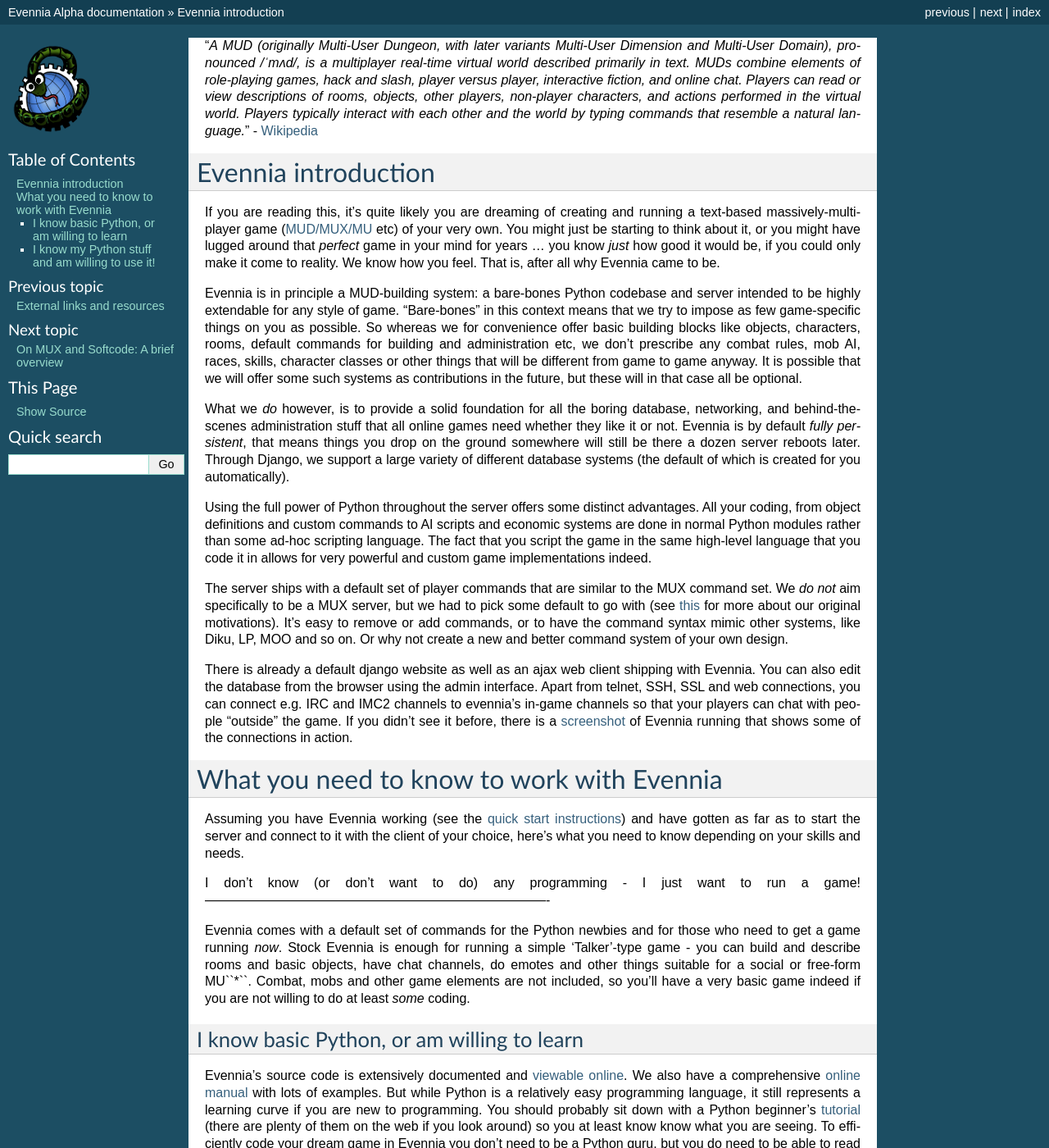
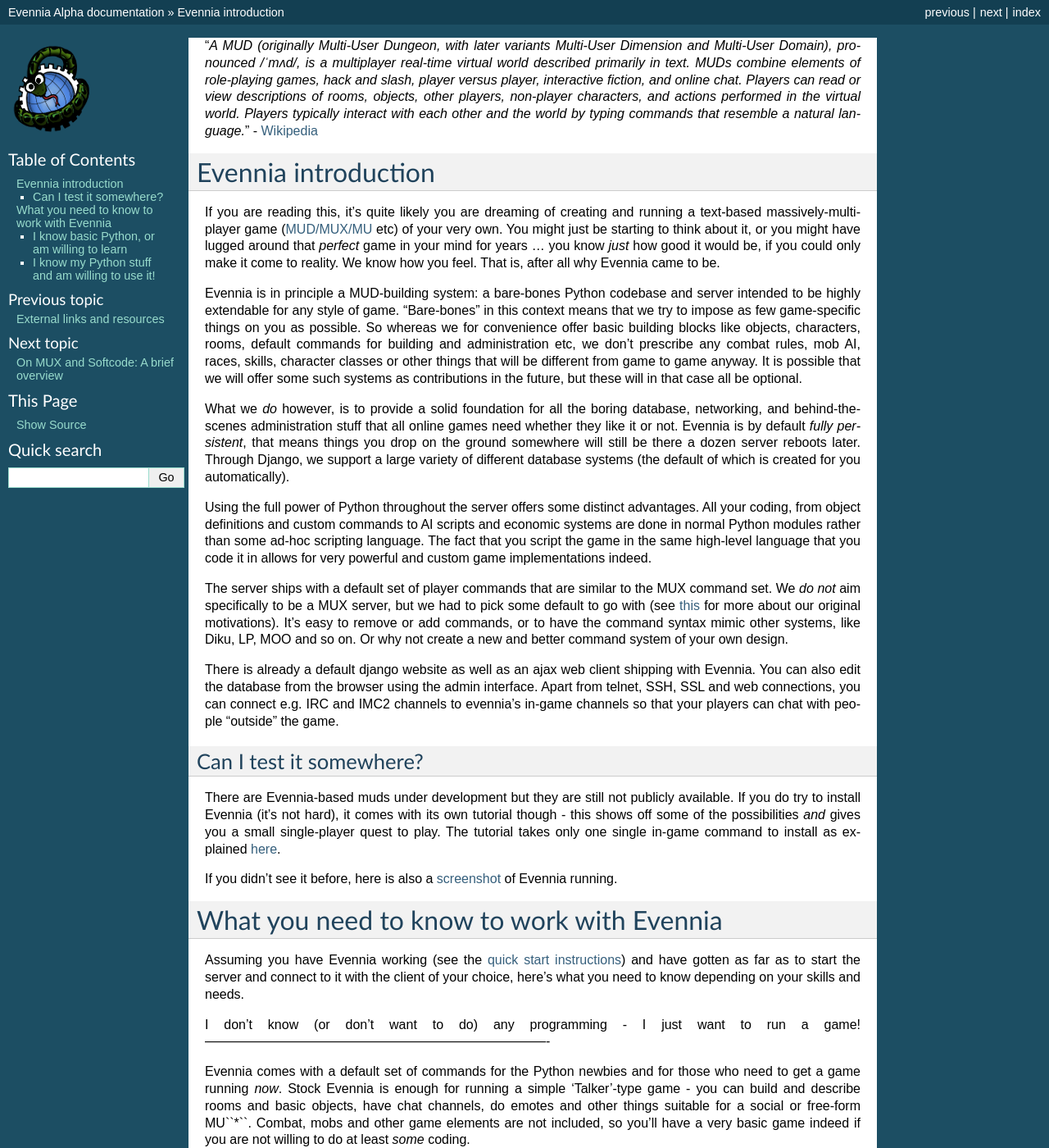
Before and after one commit to google-code-export/evennia, a Sphinx documentation site: the page built from docs/sphinx/source/wiki/EvenniaIntroduction.rst, in a window 1280 px wide and 1400 px high. Shown: the whole window at 82% size. Built offline with Sphinx 7.4.7, drawn with Linux system fonts in a browser that asks for light colours; formulas are drawn with MathJax 3; pages that are not in the unit, such as notebooks, are missing from menus.

Commit message:
Updated reST docs.

```diff
--- a/docs/sphinx/source/wiki/EvenniaIntroduction.rst
+++ b/docs/sphinx/source/wiki/EvenniaIntroduction.rst
@@ -59,9 +59,20 @@
 using the admin interface. Apart from telnet, SSH, SSL and web
 connections, you can connect e.g. IRC and IMC2 channels to evennia's
 in-game channels so that your players can chat with people "outside" the
-game. If you didn't see it before, there is a
-`screenshot <Screenshot.html>`_ of Evennia running that shows some of
-the connections in action.
+game.
+
+Can I test it somewhere?
+------------------------
+
+There are Evennia-based muds under development but they are still not
+publicly available. If you do try to install Evennia (it's not hard), it
+comes with its own tutorial though - this shows off some of the
+possibilities *and* gives you a small single-player quest to play. The
+tutorial takes only one single in-game command to install as explained
+`here <TutorialWorldIntroduction.html>`_.
+
+If you didn't see it before, here is also a
+`screenshot <Screenshot.html>`_ of Evennia running.
 
 What you need to know to work with Evennia
 ==========================================
```
Also changed, not shown: docs/sphinx/source/wiki/BuildingQuickstart.rst (+17 -0 lines).
